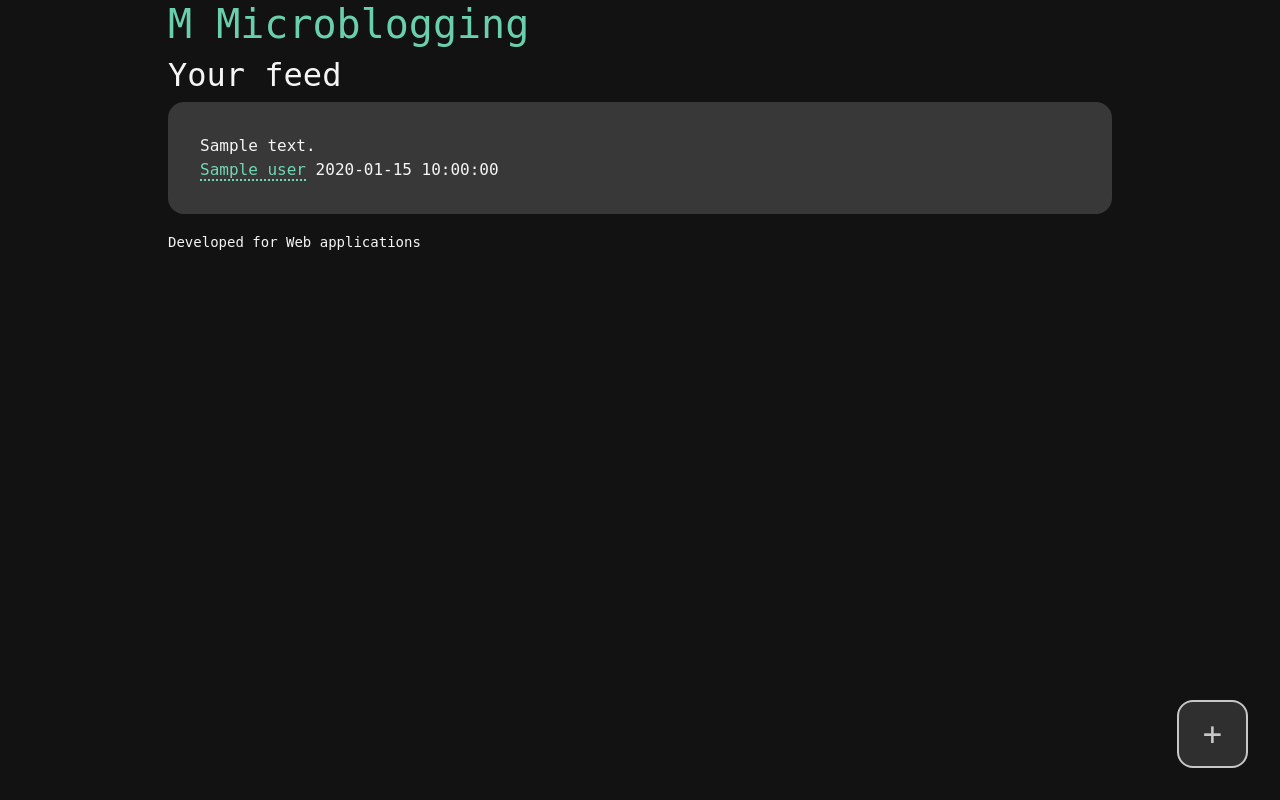
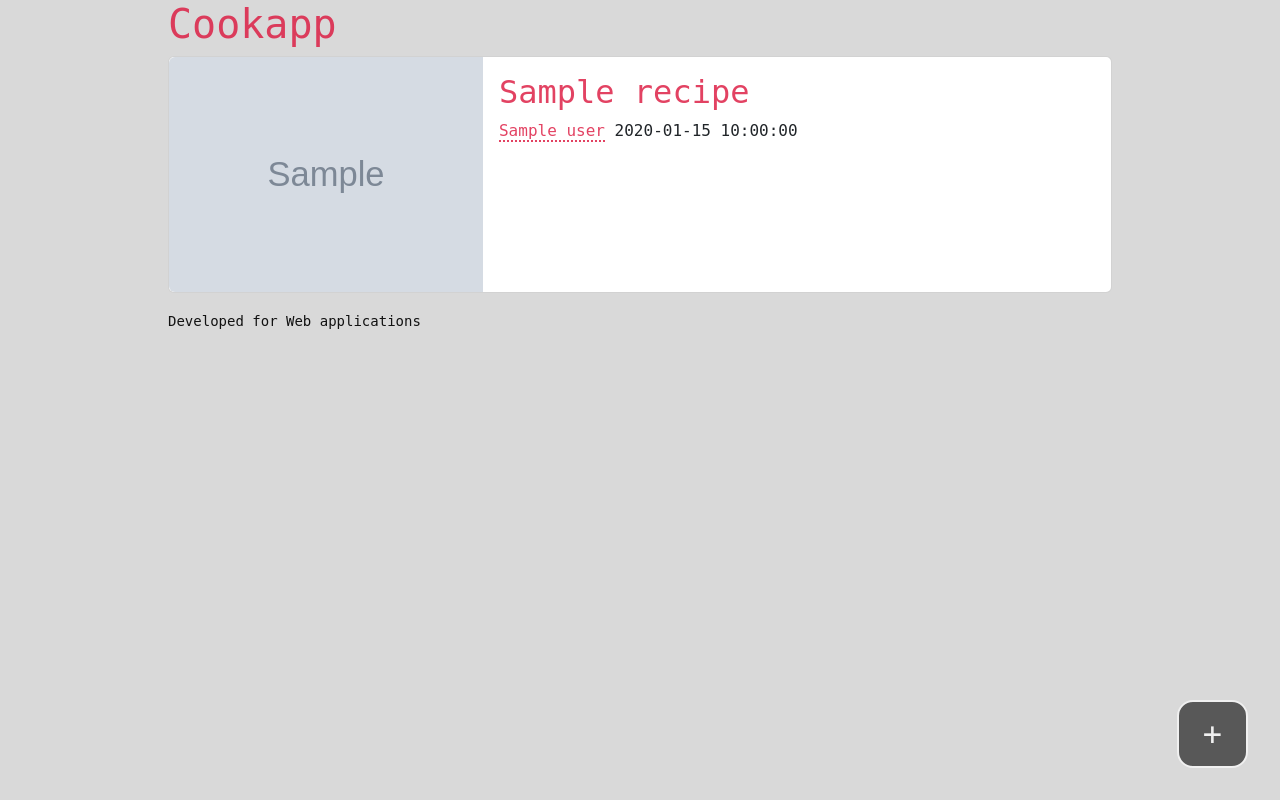
Before and after one commit to erikbejstam/cookapp, a Python web app: template templates/main/index.html in a window 1280 px wide. Run offline with Jinja, Linux system fonts and the light colour scheme; the template is opened without the code that fills it: most values are stand-ins (such as "Sample title", 1, 10 or a date in 2020); grey boxes marked "Sample" are stand-in pictures; some libraries are stand-ins or nearby versions.

Commit message:
Main view cards for recipes

```diff
--- a/static/microblog.css
+++ b/static/microblog.css
@@ -1,7 +1,7 @@
 /* Base Styles */
 body {
-    background-color: #121212;
-    color: whitesmoke;
+  background-color: #d9d9d9;
+  color: #121212;
   font-family: monospace, sans-serif;
   margin: auto;
   padding: 0 2.5rem;
@@ -10,9 +10,9 @@ body {
 
 /* Link Styles */
 a {
-    color: aquamarine;
+  color: #dc143c;
   text-decoration: none;
-    border-bottom: 2px dotted aquamarine;
+  border-bottom: 2px dotted #dc143c;
   opacity: 0.8;
   transition: opacity 0.3s; /* Specify the property you are transitioning */
 }
@@ -98,3 +98,41 @@ a:hover {
   align-items: center;
   margin-bottom: 1rem;
 }
+
+.thumb-recipe img {
+  object-fit: cover; /* Do not scale the image */
+  object-position: center; /* Center the image within the element */
+  width: 100%;
+  max-height: 250px;
+}
+
+/* Rating Panel */
+/* voting_panel.css */
+
+.vote-btn i {
+  /* default style for arrows */
+}
+
+.vote-btn:hover i {
+  /* style when hovered */
+}
+
+.fa-chevron-up {
+  /* style for up arrow */
+}
+
+.fa-chevron-down {
+  /* style for down arrow */
+}
+
+.fa {
+  font-size: 24px; /* adjust size as necessary */
+}
+
+.fas {
+  /* solid style (filled) */
+}
+
+.far {
+  /* regular style (not filled) */
+}
--- a/templates/base.html
+++ b/templates/base.html
@@ -6,7 +6,10 @@
     <!-- required by bootstrap for responsiveness -->
     <title>Cookapp</title>
 
-    <link rel="stylesheet" href="https://use.fontawesome.com/releases/v5.8.2/css/all.css">
+    <link
+      rel="stylesheet"
+      href="https://use.fontawesome.com/releases/v5.8.2/css/all.css"
+    />
 
     <script
       src="https://code.jquery.com/jquery-3.7.1.min.js"
@@ -20,13 +23,18 @@
       crossorigin="anonymous"
     />
     <link
+      href="https://cdnjs.cloudflare.com/ajax/libs/font-awesome/5.15.3/css/all.min.css"
+      rel="stylesheet"
+    />
+
+    <link
       rel="stylesheet"
       href="{{ url_for('static', filename='microblog.css') }}"
     />
   </head>
   <body>
     <header>
-      <a href="/"><h1>M Microblogging</h1></a>
+      <a href="/"><h1>Cookapp</h1></a>
     </header>
     <section class="content">{% block content %}{% endblock %}</section>
     <footer><small>Developed for Web applications</small></footer>
--- /dev/null
+++ b/templates/components/recipe_preview.html
@@ -0,0 +1,27 @@
+<article class="card mb-3">
+  <div class="row g-0">
+    <div class="col-md-4 thumb-recipe">
+      <img
+        src="/static/photos/photo-{{recipe.photos[0].id}}.{{recipe.photos[0].file_extension}}"
+        alt="{{ recipe.title }} image"
+        class="img-fluid rounded-start"
+      />
+    </div>
+    <div class="col-md-8">
+      <a
+        href="{{url_for('main.recipe', recipe_id=recipe.id)}}"
+        class="stretched-link"
+      >
+        <div class="card-body">
+          <h2 class="card-title">{{ recipe.title}}</h2>
+          <div class="metadata">
+            <a href="{{ url_for('main.user', user_id=recipe.user.id) }}"
+              ><span class="author">{{ recipe.user.name }}</span></a
+            >
+            <span class="date">{{ recipe.timestamp }}</span>
+          </div>
+        </div>
+      </a>
+    </div>
+  </div>
+</article>
--- a/templates/main/bookmarks.html
+++ b/templates/main/bookmarks.html
@@ -8,7 +8,7 @@
         <a href="{{ url_for('main.recipe', recipe_id=bookmark.recipe.id) }}">{{bookmark.recipe.title}}</a>
 
         <form action="{{url_for('main.remove_bookmark', bookmark_id=bookmark.id)}}" method="post">
-            <input class="remove_bookmark_button" type="submit" value="Remove bookmark">
+            <input class="btn btn-danger" type="submit" value="Remove bookmark">
         </form>
         <br>
 
--- a/templates/main/index.html
+++ b/templates/main/index.html
@@ -1,13 +1,22 @@
-{% extends 'base.html' %}
-
-{% block content %}
-{% if current_user.is_authenticated: %}
-<span>Hello, <a href="{{ url_for('main.user', user_id=current_user.id) }}">{{current_user.name}}</a>!</span> <span><a class="button" href="/logout">Logout</a></span>
+{% extends 'base.html' %} {% block content %} {% if
+current_user.is_authenticated: %}
+<span
+  >Hello,
+  <a href="{{ url_for('main.user', user_id=current_user.id) }}"
+    >{{current_user.name}}</a
+  >!</span
+>
+<span><a class="button" href="/logout">Logout</a></span>
 {% endif %}
 
-<section>
-    <h2>Your feed</h2>
-    {% include 'components/posts_template.html' %}
-</section>
-<a href="/new_post" class="button-add">+</a>
+<main>
+  <section>
+    <div>
+      {% for recipe in recipes %} {% include 'components/recipe_preview.html' %}
+      {% endfor %}
+    </div>
+  </section>
+</main>
+<a href="/new_recipe" class="button-add">+</a>
+
 {% endblock %}
```
Also changed, not shown: main.py (+50 -16 lines), templates/components/voting_panel.html (added, +18 -0 lines). Lines whose indentation alone changed are shown as unchanged.
